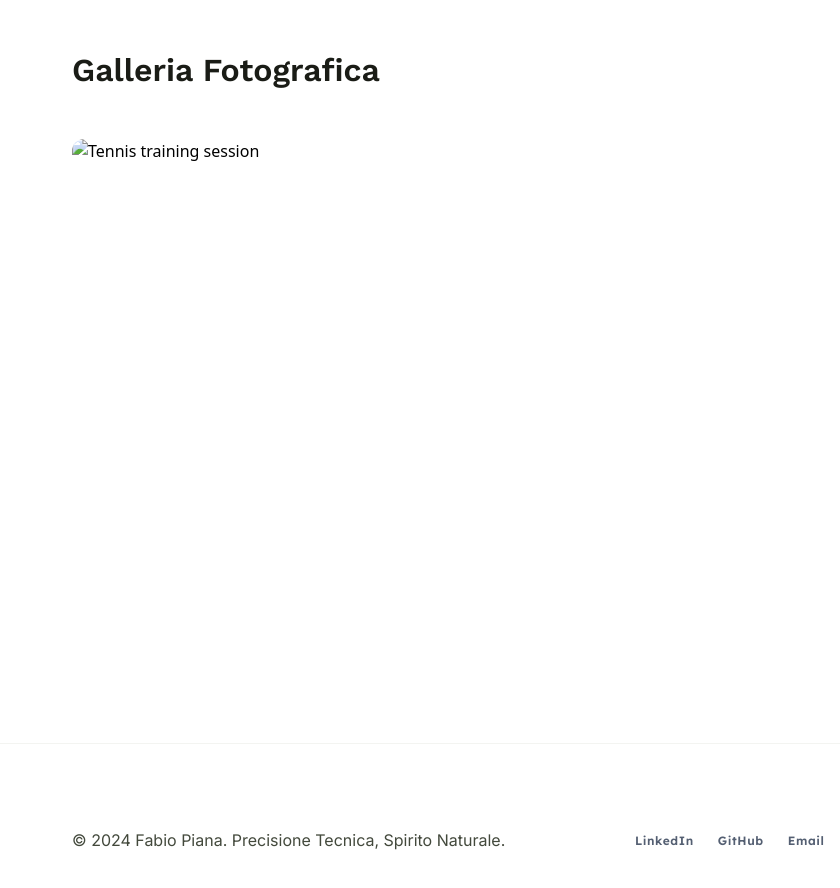
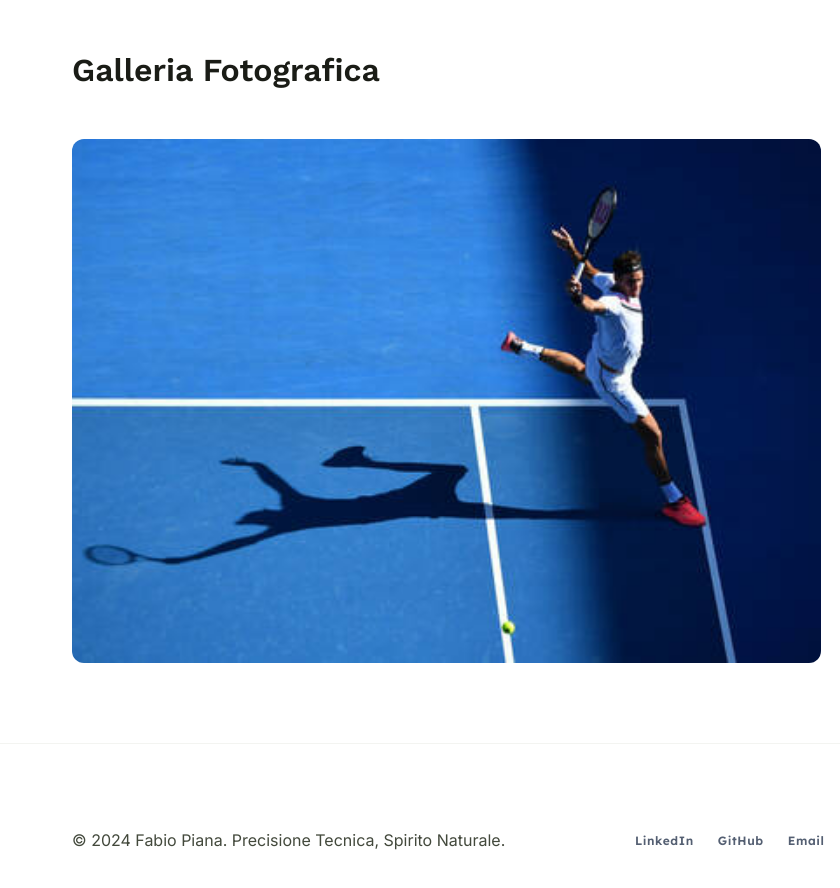
Before and after one commit to fabiopiana2-pixel/ProgettoFSL-Piana-Fabio, a plain HTML site: page Tennis.html in a window 1280 px wide. Shown: the part 1200-2088 px from the top of the page, 0-840 px from the left. Drawn offline with nearby package versions, Linux system fonts and the light colour scheme; grey boxes are pictures that could not be loaded.

Commit message:
Update Tennis.html

```diff
--- a/Tennis.html
+++ b/Tennis.html
@@ -196,7 +196,7 @@
 <h2 class="font-h2 text-h2 text-on-surface mb-12">Galleria Fotografica</h2>
 <div class="grid grid-cols-1 md:grid-cols-12 gap-gutter auto-rows-[250px]">
 <div class="md:col-span-8 md:row-span-2 rounded-xl overflow-hidden relative group">
-<img alt="Tennis training session" class="w-full h-full object-cover transition-transform duration-500 group-hover:scale-105" data-alt="A dynamic, high-quality photograph of a sunny outdoor clay tennis court during a training session. A professional tennis coach is demonstrating a serve to a group of attentive young athletes. The lighting is bright and natural, casting crisp shadows that emphasize the texture of the red clay. The scene conveys energetic sportsmanship and structured learning, aligning perfectly with a modern, clean Nature-Tech aesthetic. The colors feature vibrant greens from the surrounding environment contrasting with the terracotta court." src="7.jgp"/>
+<img alt="Tennis training session" class="w-full h-full object-cover transition-transform duration-500 group-hover:scale-105" data-alt="A dynamic, high-quality photograph of a sunny outdoor clay tennis court during a training session. A professional tennis coach is demonstrating a serve to a group of attentive young athletes. The lighting is bright and natural, casting crisp shadows that emphasize the texture of the red clay. The scene conveys energetic sportsmanship and structured learning, aligning perfectly with a modern, clean Nature-Tech aesthetic. The colors feature vibrant greens from the surrounding environment contrasting with the terracotta court." src="7.jpg"/>
 <div class="absolute inset-0 bg-gradient-to-t from-black/60 to-transparent opacity-0 group-hover:opacity-100 transition-opacity duration-300 flex items-end p-6">
 <p class="text-white font-body-md text-body-md font-semibold">Sessione di allenamento intensivo</p>
 </div>
```
